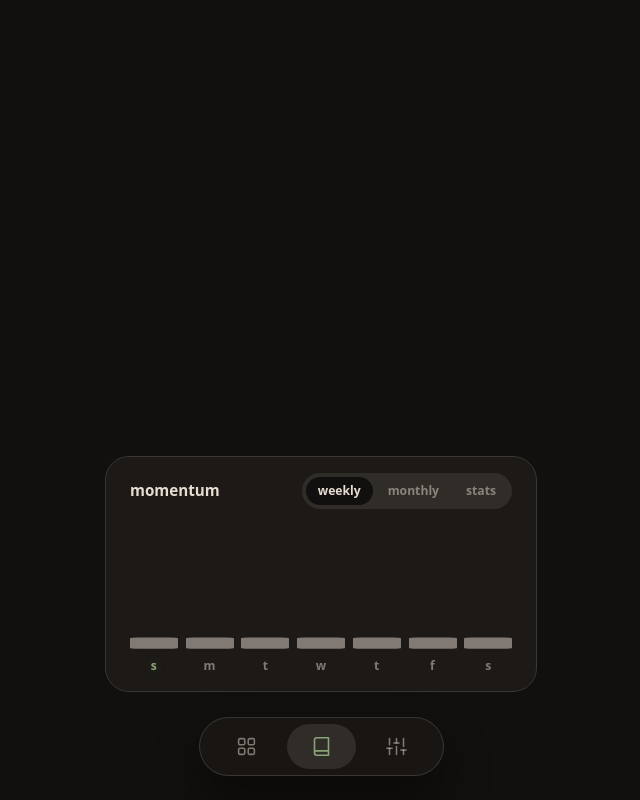
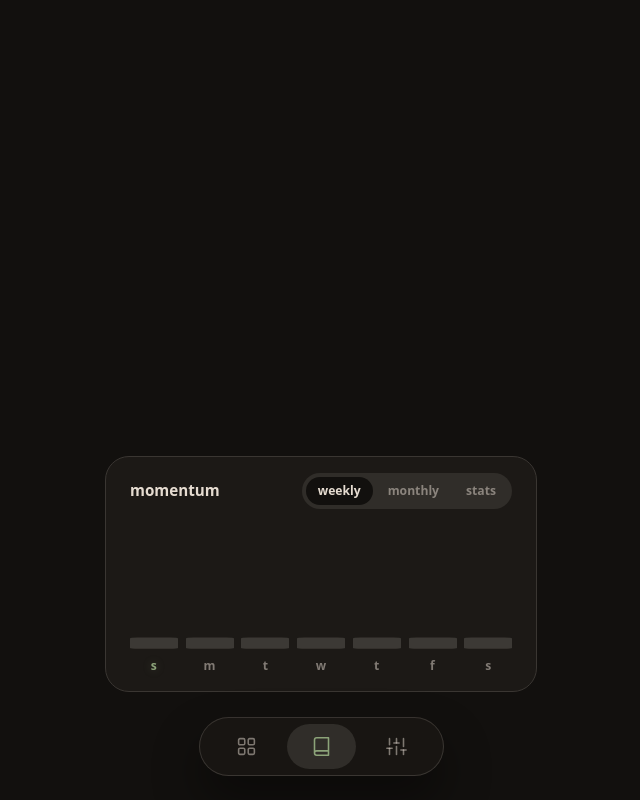
Before and after one commit to 1ewig/gentle-habit-tracker, a React (Vite) app: page / in a window 1280 px wide. Both pictures are taken after a click on the button 640 px from the left and 746 px from the top of the page. Shown: the whole page, without its empty margins (319-959 px from the left). Built offline with nearby package versions, Linux system fonts and the light colour scheme; a web font is replaced by a local one.

Commit message:
refactor: update momentum bar empty/future states to use ghost token

```diff
--- a/src/components/journal/momentum/momentum.css
+++ b/src/components/journal/momentum/momentum.css
@@ -107,12 +107,12 @@
 }
 
 .day-bar-fill.is-empty {
-  background: var(--muted);
+  background: var(--ghost);
   border-radius: 8px;
 }
 
 .day-bar-fill.is-future {
-  background: var(--muted);
+  background: var(--ghost);
   border-radius: 8px;
 }
 
```
